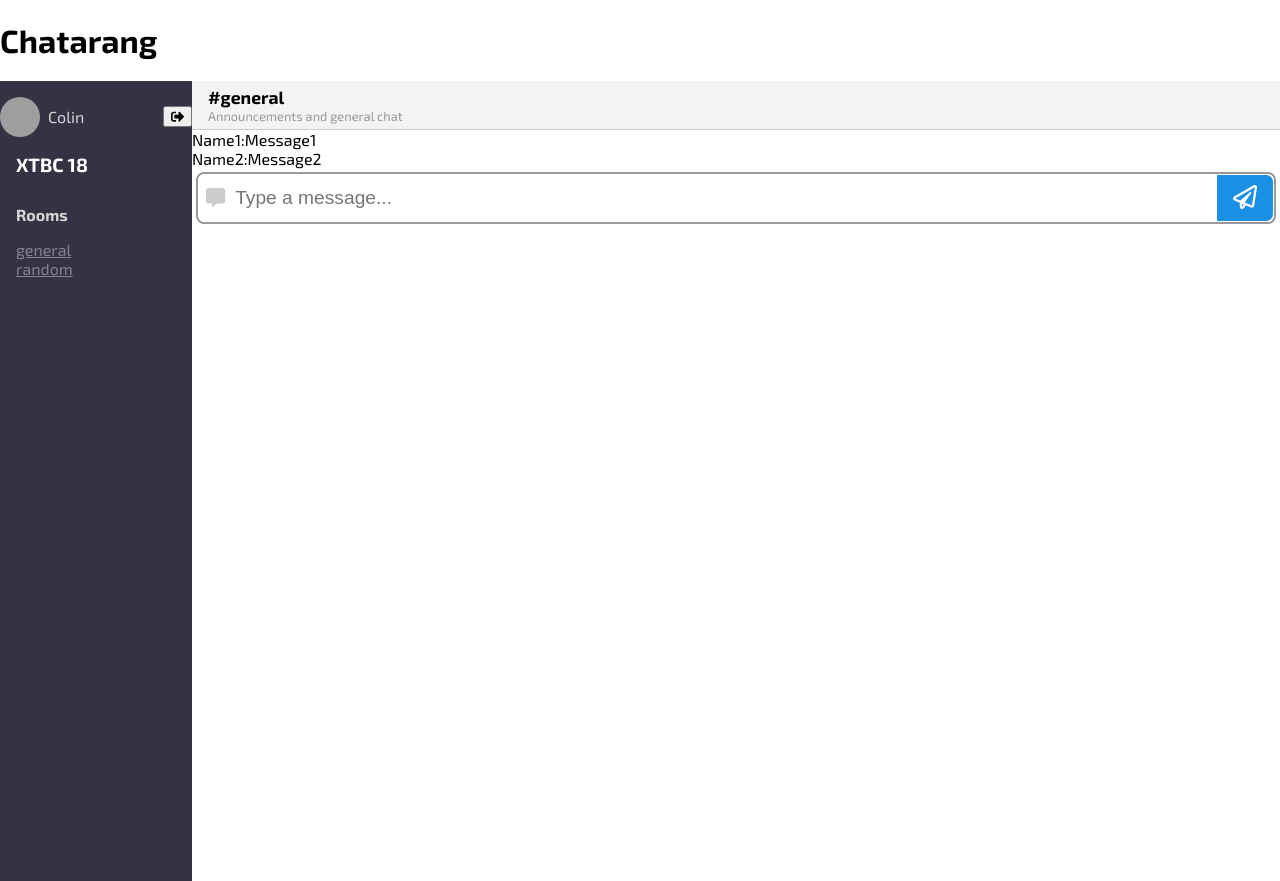
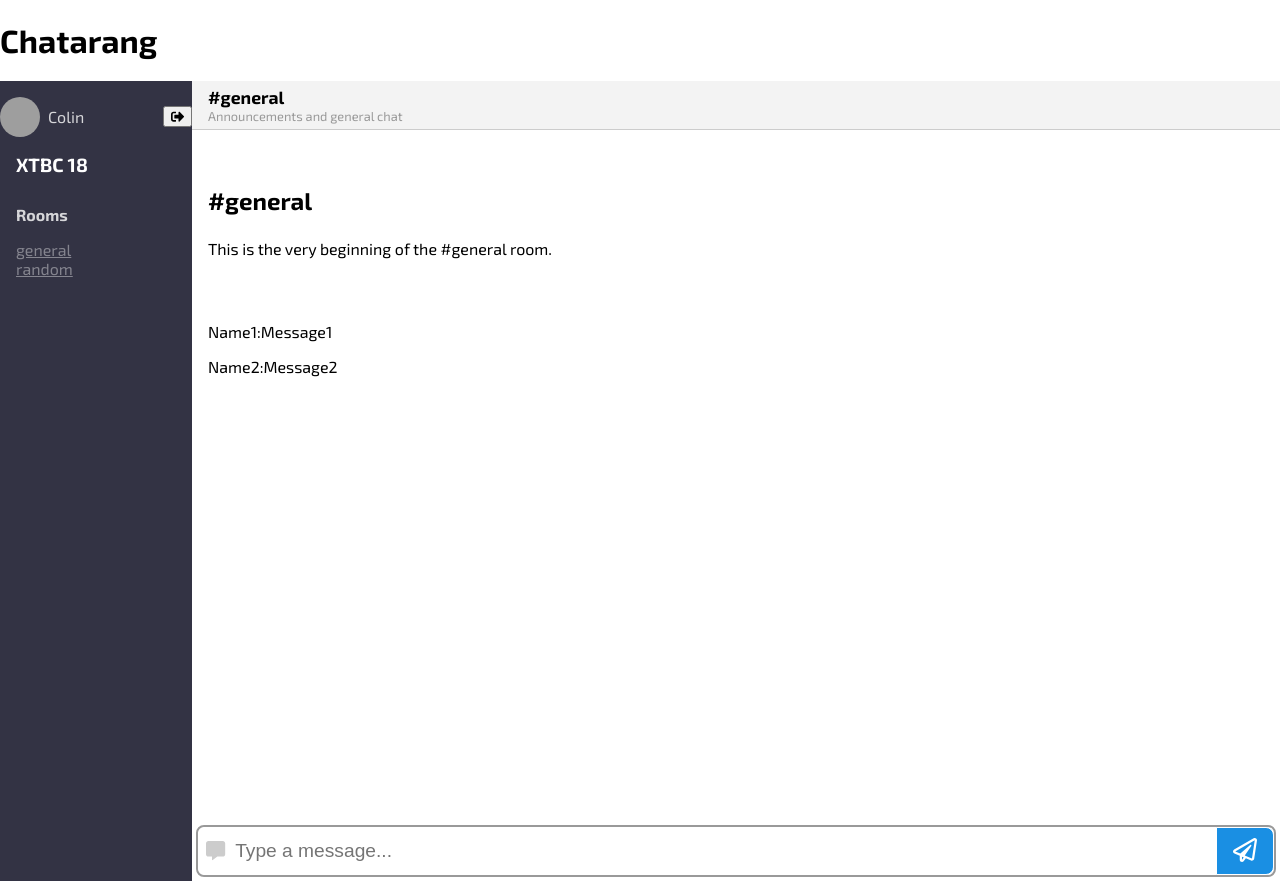
Before and after one commit to ColinHayes985/Chatarang, a React (Create React App) app: page / in a window 1280 px wide. Built offline with nearby package versions, Linux system fonts and the light colour scheme; grey boxes are pictures that could not be loaded.

Commit message:
Style MessageList and prepare styles for Message

```diff
--- a/src/Message.js
+++ b/src/Message.js
@@ -2,10 +2,22 @@
 
 const Message = (props) => {
     return(
-        <div className="Message">
+        <div className="Message" style={styles.Message}>
             {props.message.user.displayName}:{props.message.body}
         </div>
     )
 }
 
+const styles={
+    Message:{
+        display:'flex',
+        marginTop:'1rem',
+        padding:'0 1rem',
+    },
+    Details:{
+        flex: '1',
+        paddingLeft:'.5rem',
+    },
+}
+
 export default Message;
--- a/src/MessageList.js
+++ b/src/MessageList.js
@@ -4,10 +4,31 @@
 const MessageList = (props) => {
 
     return(
-        <div className="MessageList">
+        <div className="MessageList" style={styles.MessageList}>
+            <div className="roomAnnouncement" style={styles.roomAnnouncement}>
+                <h3 style={styles.h3}>
+                    #general
+                </h3>
+                <p>This is the very beginning of the #general room.</p>
+            </div>
             {props.messages.map(msg=>(<Message message={msg} key={msg.id}/>))}
         </div>
     )
 }
 
+const styles={
+    MessageList: {
+        backgroundColor:'white',
+        flex: '1',
+        paddingBottom:'1rem',
+        overflowY: 'scroll',
+    },
+    roomAnnouncement:{
+        padding: '2rem 1rem',
+    },
+    h3:{
+        fontSize: '1.5rem',
+    },
+
+}
 export default MessageList;
```
